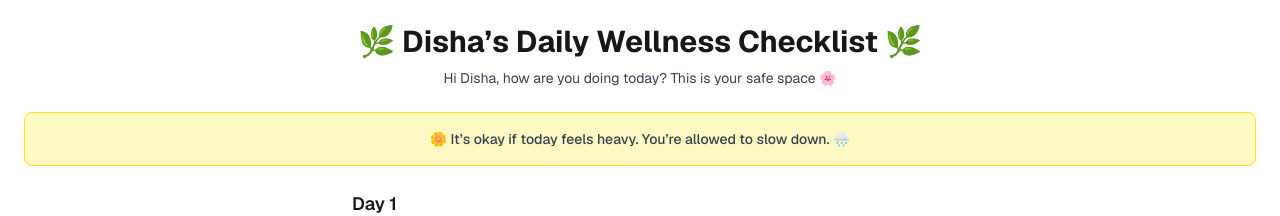
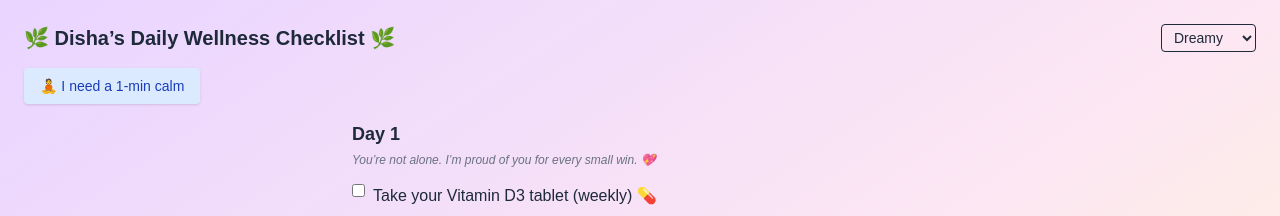
Before and after one commit to Sumeet-Builds-Stuffs/health-checklist, a Next.js app: page / in a window 1280 px wide. Shown: the top 216 px of the page. Built offline with nearby package versions, Linux system fonts and the light colour scheme; no server answers; the database is empty.

Commit message:
Merged full UI with theme + calm timer 🌈🧘

```diff
--- a/src/app/page.js
+++ b/src/app/page.js
@@ -7,6 +7,8 @@ export default function Home() {
   const [checkedGoals, setCheckedGoals] = useState([]);
   const [mood, setMood] = useState(null);
   const [journal, setJournal] = useState('');
+  const [theme, setTheme] = useState('dreamy');
+  const [calmMode, setCalmMode] = useState(false);
 
   const loveNotes = [
     "You don’t have to be perfect to be loved. You already are 💕",
@@ -38,6 +40,13 @@ export default function Home() {
     "Even when it’s hard, you’re still trying. That matters. 🌱",
     "The way you show up for yourself is beautiful. 💕"
   ];
+
+  const themes = {
+    light: 'bg-white text-black',
+    midnight: 'bg-gray-900 text-white',
+    dreamy: 'bg-gradient-to-br from-purple-200 via-pink-100 to-yellow-100 text-gray-800',
+    pink: 'bg-pink-100 text-pink-900'
+  };
 
   const generateDays = () => {
     const baseQuotes = [
@@ -91,6 +100,9 @@ export default function Home() {
     const storedMood = localStorage.getItem(`mood-${index}`);
     if (storedMood) setMood(storedMood);
 
+    const storedTheme = localStorage.getItem('theme');
+    if (storedTheme) setTheme(storedTheme);
+
     const fetchJournal = async () => {
       const { data } = await supabase
         .from('journals')
@@ -137,14 +149,43 @@ export default function Home() {
       ]);
   };
 
+  const startCalmTimer = () => {
+    setCalmMode(true);
+    setTimeout(() => setCalmMode(false), 60000);
+  };
+
   return (
-    <div className="min-h-screen bg-white p-6 font-sans">
-      <h1 className="text-3xl font-bold text-center mb-2">🌿 Disha’s Daily Wellness Checklist 🌿</h1>
-      <p className="text-center text-sm text-gray-700 mb-6">Hi Disha, how are you doing today? This is your safe space 🌸</p>
+    <div className={`min-h-screen p-6 transition-all duration-500 ${themes[theme]}`}>
+      {calmMode && (
+        <div className="fixed inset-0 z-50 bg-black bg-opacity-80 flex items-center justify-center flex-col text-white text-center">
+          <p className="text-3xl mb-4 animate-pulse">Breathe in... breathe out 🧘‍♀️</p>
+          <p className="text-sm italic">You’re okay. You’re loved. Just this moment matters. 💖</p>
+        </div>
+      )}
 
-      <div className="bg-yellow-100 border border-yellow-300 rounded-lg p-4 text-center text-sm font-medium text-gray-700 mb-6">
-        🌼 {affirmations[dayIndex % affirmations.length]}
+      <div className="mb-4 flex justify-between items-center">
+        <h1 className="text-xl font-bold">🌿 Disha’s Daily Wellness Checklist 🌿</h1>
+        <select
+          value={theme}
+          onChange={(e) => {
+            setTheme(e.target.value);
+            localStorage.setItem('theme', e.target.value);
+          }}
+          className="border px-2 py-1 rounded text-sm"
+        >
+          <option value="dreamy">Dreamy</option>
+          <option value="light">Light</option>
+          <option value="midnight">Midnight</option>
+          <option value="pink">Soft Pink</option>
+        </select>
       </div>
+
+      <button
+        onClick={startCalmTimer}
+        className="mb-4 bg-blue-100 text-blue-800 text-sm px-4 py-2 rounded shadow hover:bg-blue-200"
+      >
+        🧘 I need a 1-min calm
+      </button>
 
       <div className="max-w-xl mx-auto">
         <h2 className="text-lg font-semibold mb-1">{days[dayIndex].title}</h2>
```
